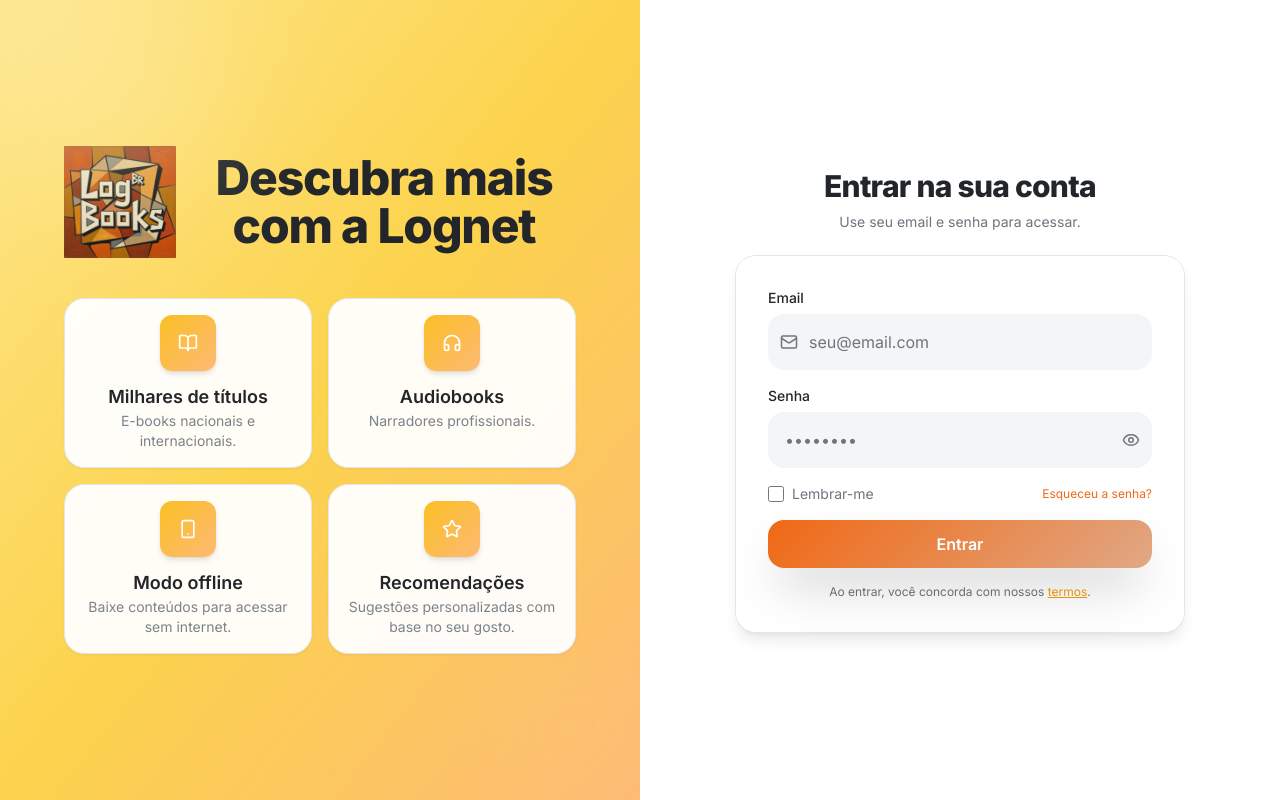
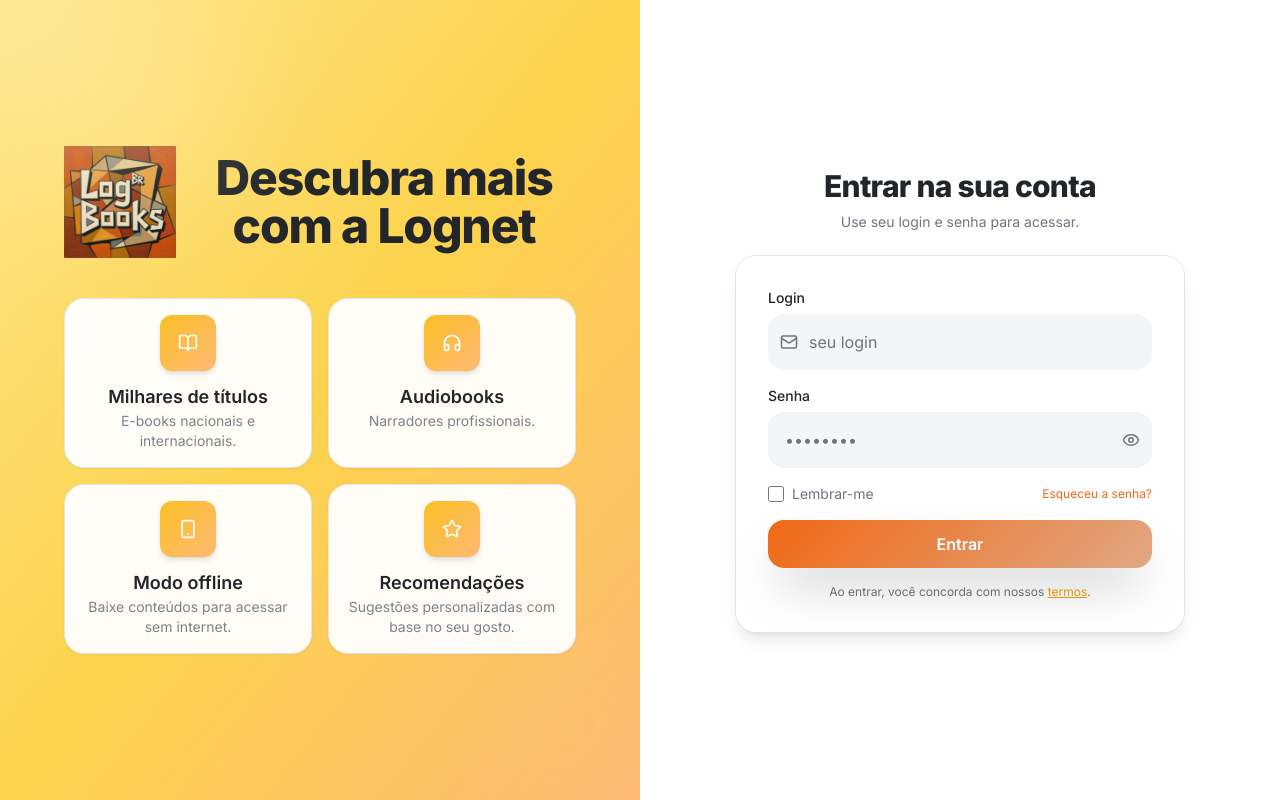
Before and after one commit to CesarAVB/frontend-lognet-books, a React (Vite) app: page /login in a window 1280 px wide. Built offline with nearby package versions, Linux system fonts and the light colour scheme.

Commit message:
feat: atualiza textos de login e footer para maior clareza

```diff
--- a/src/components/AppLayout.tsx
+++ b/src/components/AppLayout.tsx
@@ -13,7 +13,6 @@
   { to: '/', icon: Home, label: 'Home' },
   { to: '/catalog', icon: Library, label: 'Catálogo' },
   { to: '/favorites', icon: Heart, label: 'Favoritos' },
-  { to: '/downloads', icon: Download, label: 'Downloads' },
   { to: '/profile', icon: User, label: 'Perfil' },
 ];
 
@@ -60,12 +59,9 @@
                 <Crown size={12} /> Premium
               </span>
             )}
-            <Link to="/plans">
-              <Button variant="ghost" size="sm">{user?.plan === 'none' || user?.plan === 'trial' ? 'Assinar' : 'Planos'}</Button>
-            </Link>
-            <button onClick={logout} className="text-muted-foreground hover:text-foreground transition-colors">
-              <LogOut size={20} />
-            </button>
+            <Button variant="ghost" size="sm" onClick={logout} className="ml-2">
+              <LogOut size={16} className="mr-2" /> Sair
+            </Button>
           </div>
         </div>
       </header>
--- a/src/components/Footer.tsx
+++ b/src/components/Footer.tsx
@@ -7,7 +7,9 @@
   const year = new Date().getFullYear();
 
   return (
-    <footer className="mt-12 bg-amber-500 border-t border-amber-600 text-white">
+    <>
+      {/* Detailed footer for small screens (hidden on large where sidebar is fixed) */}
+      <footer className="block lg:hidden mt-12 bg-amber-500 border-t border-amber-600 text-white">
         <div className="container mx-auto px-4 py-12">
           <div className="grid grid-cols-1 md:grid-cols-4 gap-8">
             <div className="flex flex-col gap-4">
@@ -56,9 +58,15 @@
         </div>
 
         <div className="border-t border-amber-600 py-4">
-        <div className="container mx-auto px-4 text-sm text-amber-50 text-center">© 2026 <a href="https://lognetbr.com.br/" target="_blank" rel="noreferrer" className="text-amber-50/95 hover:text-white font-semibold">BRLognet</a>. Todos os direitos reservados.</div>
+          <div className="container mx-auto px-4 text-sm text-amber-50 text-center">© {year} <a href="https://lognetbr.com.br/" target="_blank" rel="noreferrer" className="text-amber-50/95 hover:text-white font-semibold">BRLognet</a>. Todos os direitos reservados.</div>
         </div>
       </footer>
+
+      {/* Simple footer for large screens where sidebar is fixed (avoid being covered) */}
+      <footer className="hidden lg:flex items-center justify-center bg-amber-500 border-t border-amber-600 text-white py-4 lg:ml-64 lg:w-[calc(100%_-_16rem)]">
+        <div className="px-4 text-sm text-amber-50 text-center">© {year} <a href="https://lognetbr.com.br/" target="_blank" rel="noreferrer" className="text-amber-50/95 hover:text-white font-semibold">BRLognet</a>. Todos os direitos reservados.</div>
+      </footer>
+    </>
   );
 };
 
--- a/src/pages/Login.tsx
+++ b/src/pages/Login.tsx
@@ -85,7 +85,7 @@
         <div className="w-full max-w-md animate-scale-in">
           <header className="text-center mb-6">
             <h3 className="text-2xl sm:text-3xl font-extrabold text-foreground tracking-tight">Entrar na sua conta</h3>
-            <p className="text-sm text-muted-foreground mt-2">Use seu email e senha para acessar.</p>
+            <p className="text-sm text-muted-foreground mt-2">Use seu login e senha para acessar.</p>
           </header>
 
           {/* mobile features (visible only on small screens) */}
@@ -113,11 +113,11 @@
           <section className="bg-card/90 backdrop-blur-sm rounded-2xl p-6 sm:p-8 shadow-lg ring-1 ring-border">
             <form onSubmit={handleSubmit} className="space-y-4">
               <div>
-                <label className="text-sm font-medium text-foreground mb-1.5 block">Email</label>
+                <label className="text-sm font-medium text-foreground mb-1.5 block">Login</label>
                 <div className="relative">
                   <Mail className="absolute left-3 top-1/2 -translate-y-1/2 text-muted-foreground" size={18} />
-                  <input type="email" value={email} onChange={e => setEmail(e.target.value)}
-                    placeholder="seu@email.com"
+                  <input type="text" value={email} onChange={e => setEmail(e.target.value)}
+                    placeholder="seu login"
                     className="w-full h-14 pl-10 pr-4 rounded-xl bg-muted border border-transparent text-base text-foreground placeholder:text-muted-foreground focus:outline-none focus:ring-2 focus:ring-primary focus:shadow-sm transition" />
                 </div>
               </div>
```
Lines whose indentation alone changed are shown as unchanged.
